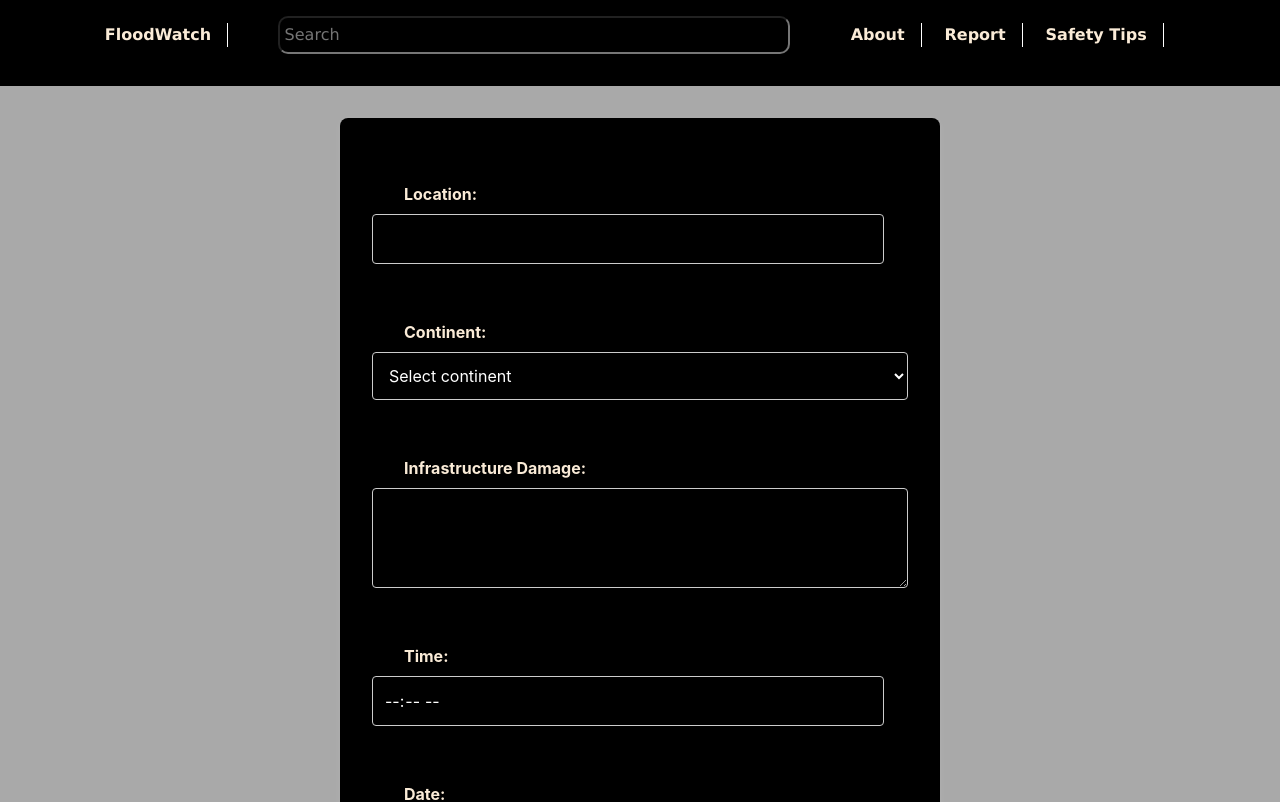
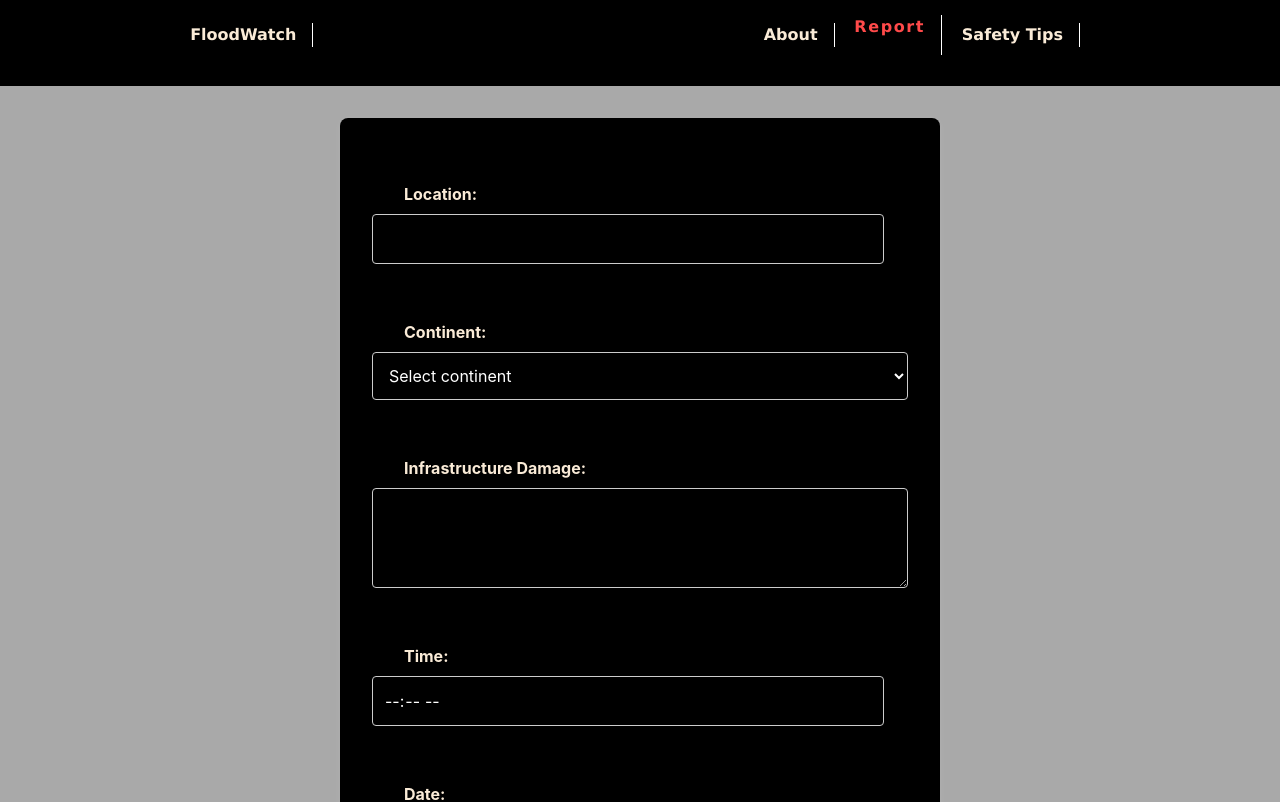
Before and after one commit to emmanuelkisoso/Group-Project, a React (Create React App) app in the folder floodwatch-pro/: page /report in a window 1280 px wide. Shown: the top 802 px of the page. Built offline with nearby package versions, Linux system fonts and the light colour scheme; a web font is replaced by a local one.

Commit message:
Final Commit

```diff
--- a/floodwatch-pro/src/FloodReportForm.js
+++ b/floodwatch-pro/src/FloodReportForm.js
@@ -40,7 +40,7 @@ const FloodReportForm = () => {
 
   return (
     <>
-      <Header />
+      <Header item="report"/>
       <div className="flood-report-form-container">
         {formSubmitted ? (
           <div className="submission-message">
--- a/floodwatch-pro/src/Header.js
+++ b/floodwatch-pro/src/Header.js
@@ -19,7 +19,7 @@ function Header({ item, onHandleSearch }) {
         <input
           type="text"
           placeholder="Search"
-          className={activeItem === "about" ? "d-none" : ""}
+          className={activeItem === "about"  || activeItem === "report" || activeItem === "tips" || activeItem === "details" ? "d-none" : ""}
           name="search"
           value={search}
           onChange={(e) => {
--- a/floodwatch-pro/src/components/FloodDetails.js
+++ b/floodwatch-pro/src/components/FloodDetails.js
@@ -29,7 +29,7 @@ const FloodDetails = () => {
 
   return (
     <>
-    <Header />
+    <Header item="details"/>
     <div className="container-fluid" style={{ backgroundColor: 'black', color: '#f5f5f5', minHeight: '100vh', display: 'flex', alignItems: 'center', justifyContent: 'center' }}>
       {floodData ? (
         <div className="card h-100" style={{ maxWidth: '960px', width: '100%', backgroundColor: '#808080' }}>
--- a/floodwatch-pro/src/components/TipsPage.js
+++ b/floodwatch-pro/src/components/TipsPage.js
@@ -5,7 +5,7 @@ import Header from '../Header';
 const Tips = () => {
     return (
         <>
-            <Header />
+            <Header item="tips"/>
             <Container fluid className="my-5 bg-secondary">
                 <div className="bg-dark text-white p-3 mb-4 text-center">
                     <h2>Tips for Dealing with Floods</h2>
```
